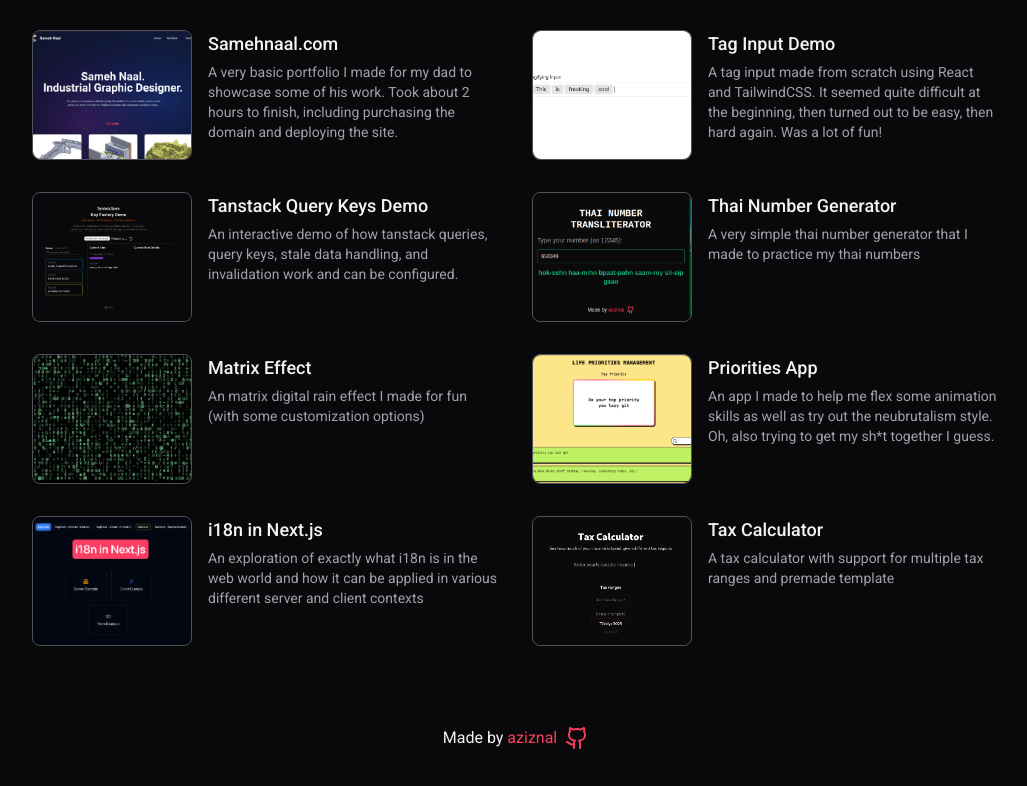
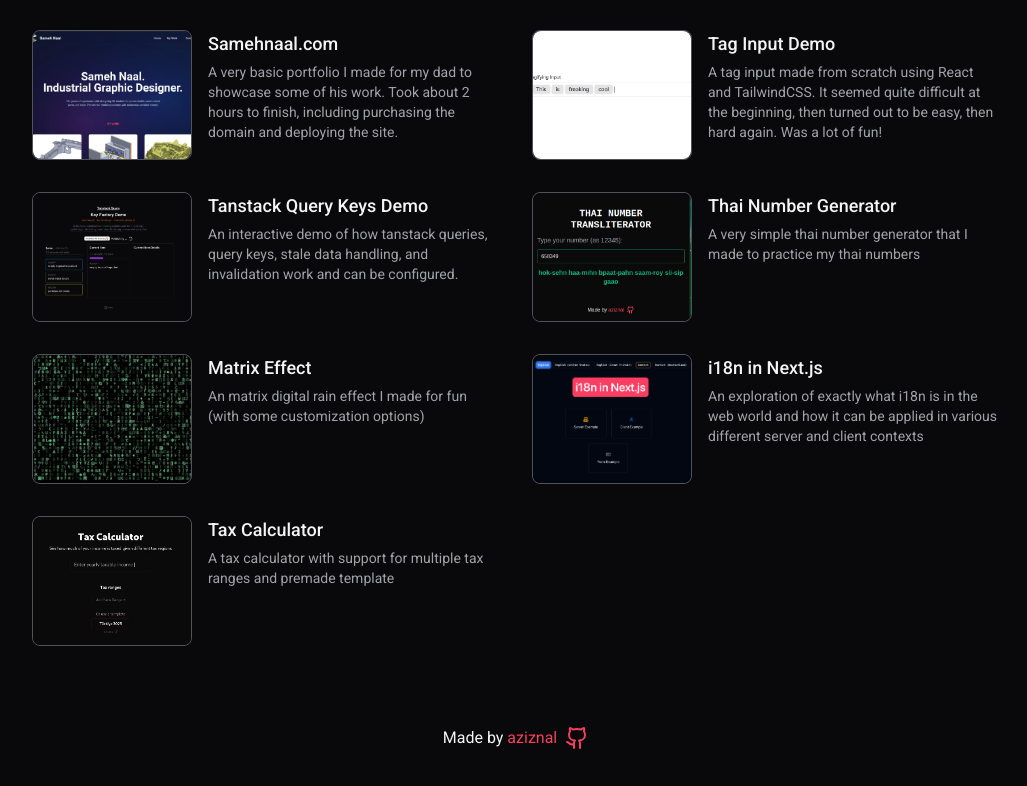
Before and after one commit to aziznal/my-link-tree, a Next.js app: page / in a window 1280 px wide. Shown: the part 875-1661 px from the top of the page, without its empty margins (124-1151 px from the left). Built offline with nearby package versions, Linux system fonts and the light colour scheme.

Commit message:
remove priorities app link temporarily

```diff
--- a/app/page.tsx
+++ b/app/page.tsx
@@ -164,7 +164,7 @@
           Matrix Effect
         </ProjectLink>
 
-        <ProjectLink
+        {/* <ProjectLink
           href="https://priorities.aziznal.com"
           imageSrc="/previews/priorities.png"
           description={
@@ -172,7 +172,7 @@
           }
         >
           Priorities App
-        </ProjectLink>
+        </ProjectLink> */}
 
         <ProjectLink
           href="https://i18n-in-nextjs.aziznal.com"
```
